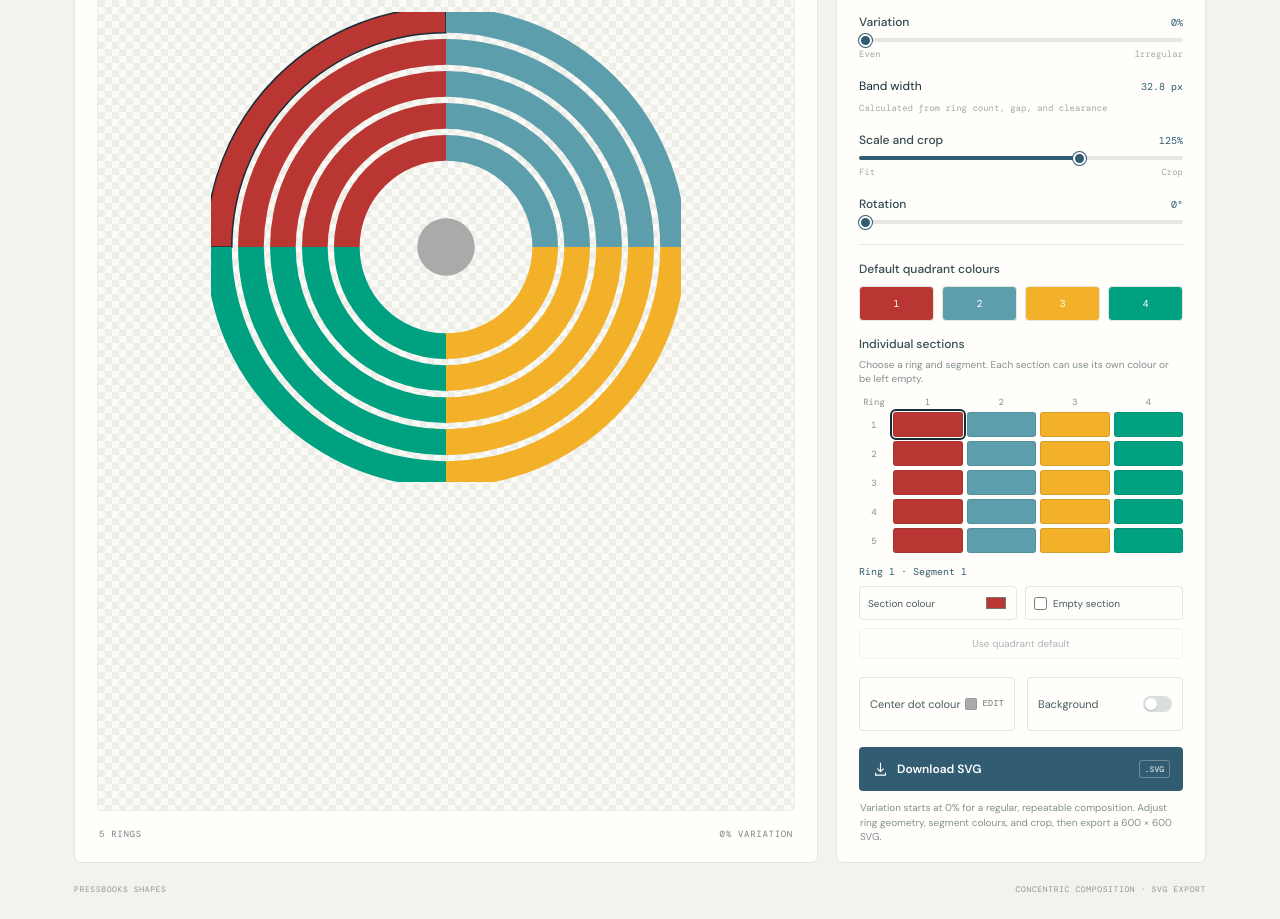
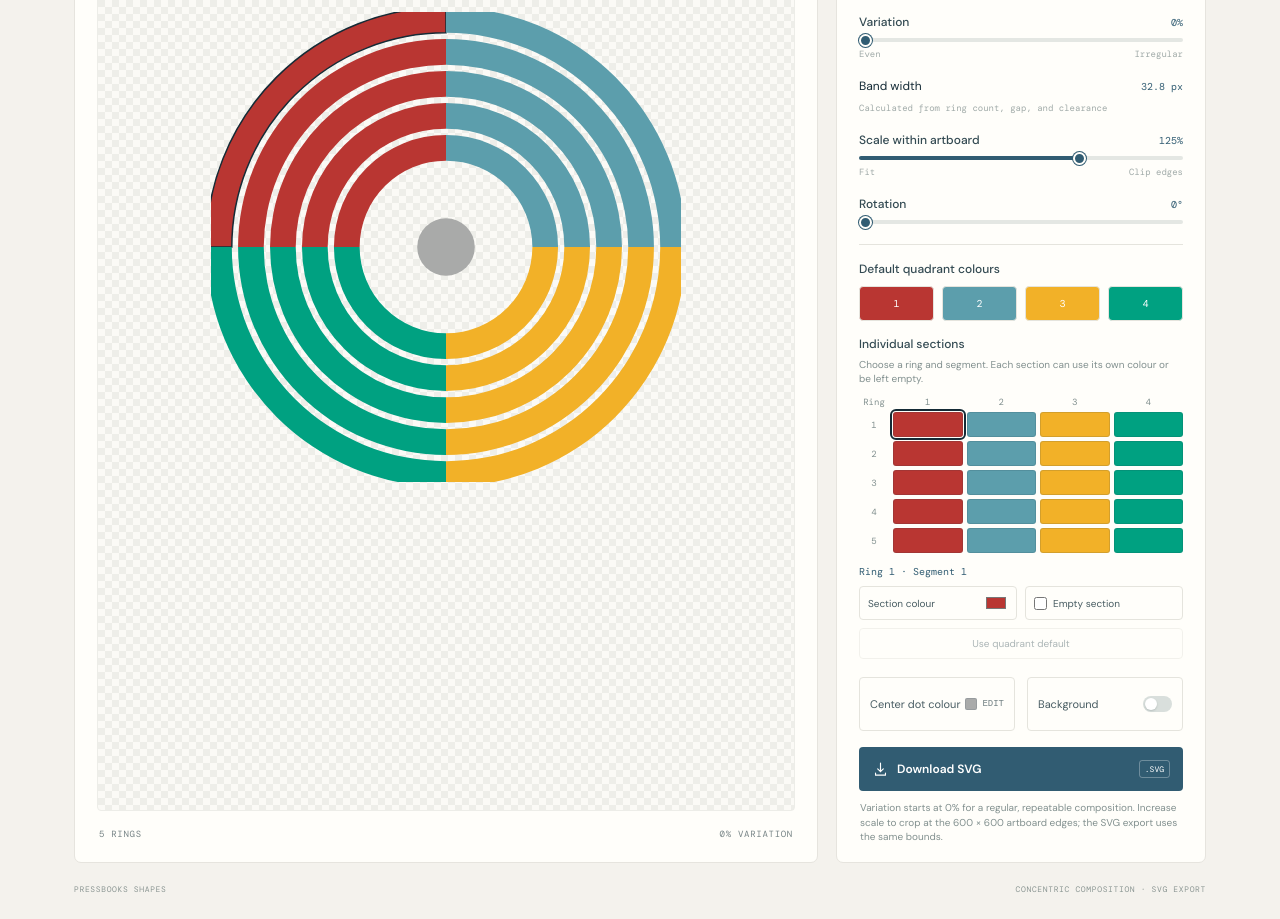
Before and after one commit to EMRL/pressbooks-shapes, a plain HTML site: page index.html in a window 1280 px wide. Shown: the part 660-1579 px from the top of the page. Drawn offline with nearby package versions, Linux system fonts and the light colour scheme.

Commit message:
Clarify artboard scale and clipping

```diff
--- a/index.html
+++ b/index.html
@@ -52,7 +52,7 @@
           <div class="control-group"><div class="control-label"><label for="dot-size">Center dot size</label><output id="dot-size-output" for="dot-size">12% of diameter</output></div><input id="dot-size" name="dot-size" type="range" min="0" max="30" value="12" step="1"><div class="range-ends"><span>None</span><span>Large</span></div></div>
           <div class="control-group"><div class="control-label"><label for="variation">Variation</label><output id="variation-output" for="variation">0%</output></div><input id="variation" name="variation" type="range" min="0" max="30" value="0" step="1"><div class="range-ends"><span>Even</span><span>Irregular</span></div></div>
           <div class="control-group"><div class="control-label"><span>Band width</span><output id="band-width-output">—</output></div><div class="range-ends"><span>Calculated from ring count, gap, and clearance</span></div></div>
-          <div class="control-group"><div class="control-label"><label for="scale">Scale and crop</label><output id="scale-output" for="scale">125%</output></div><input id="scale" name="scale" type="range" min="70" max="150" value="125" step="1"><div class="range-ends"><span>Fit</span><span>Crop</span></div></div>
+          <div class="control-group"><div class="control-label"><label for="scale">Scale within artboard</label><output id="scale-output" for="scale">125%</output></div><input id="scale" name="scale" type="range" min="70" max="150" value="125" step="1"><div class="range-ends"><span>Fit</span><span>Clip edges</span></div></div>
           <div class="control-group rotation-group"><div class="control-label"><label for="rotation">Rotation</label><output id="rotation-output" for="rotation">0°</output></div><input id="rotation" name="rotation" type="range" min="0" max="359" value="0" step="1"></div>
           <div class="divider"></div>
           <fieldset class="palette-control">
@@ -80,7 +80,7 @@
             <label class="toggle-control" for="background"><span>Background</span><span class="toggle-wrap"><input id="background" type="checkbox"><span class="toggle-track" aria-hidden="true"></span></span></label>
           </div>
           <div class="export-row"><button class="export-button" id="download-svg" type="button"><svg viewBox="0 0 24 24" aria-hidden="true"><path d="M12 3v12m0 0 4-4m-4 4-4-4M5 17v3h14v-3"/></svg>Download SVG<span class="file-tag">.SVG</span></button></div>
-          <p class="export-note">Variation starts at 0% for a regular, repeatable composition. Adjust ring geometry, segment colours, and crop, then export a 600 × 600 SVG.</p>
+          <p class="export-note">Variation starts at 0% for a regular, repeatable composition. Increase scale to crop at the 600 × 600 artboard edges; the SVG export uses the same bounds.</p>
         </aside>
       </div>
       <footer class="page-footer"><span>PRESSBOOKS SHAPES</span><span>CONCENTRIC COMPOSITION · SVG EXPORT</span></footer>
```
